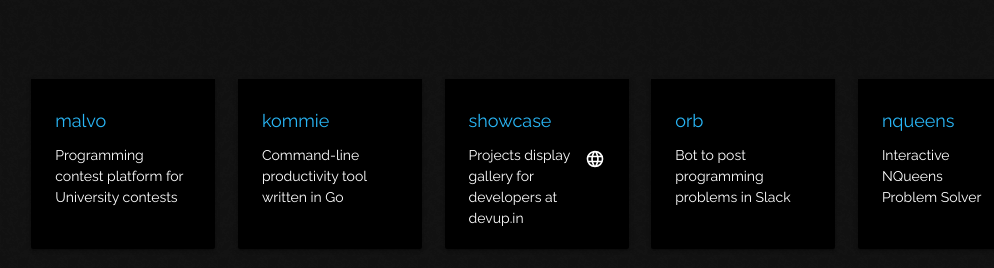
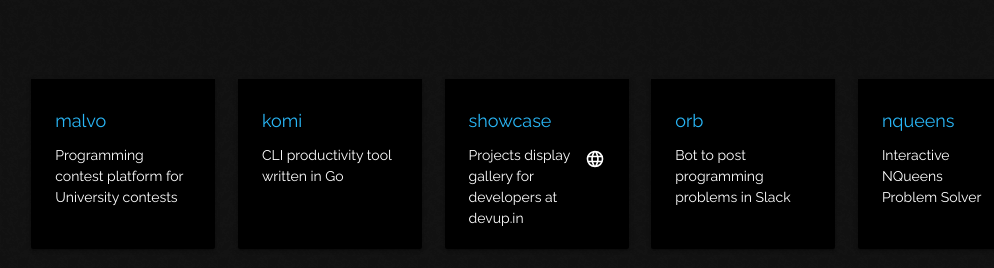
Before and after one commit to shivamMg/mygithubpage, a plain HTML site: page index.html in a window 1280 px wide. Shown: the part 645-913 px from the top of the page, 0-994 px from the left. Drawn offline with nearby package versions, Linux system fonts and the light colour scheme.

Commit message:
Replace kommie with komi

```diff
--- a/index.html
+++ b/index.html
@@ -81,8 +81,8 @@
         <div class="col s12 m4 l2">
           <div class="card transparent">
             <div class="card-content white-text">
-              <span class="card-title"><a href="https://github.com/shivamMg/kommie">kommie</a></span>
-              <p>Command-line productivity tool written in Go</p>
+              <span class="card-title"><a href="https://github.com/shivamMg/komi">komi</a></span>
+              <p>CLI productivity tool written in Go</p>
             </div>
           </div>
         </div>
```
